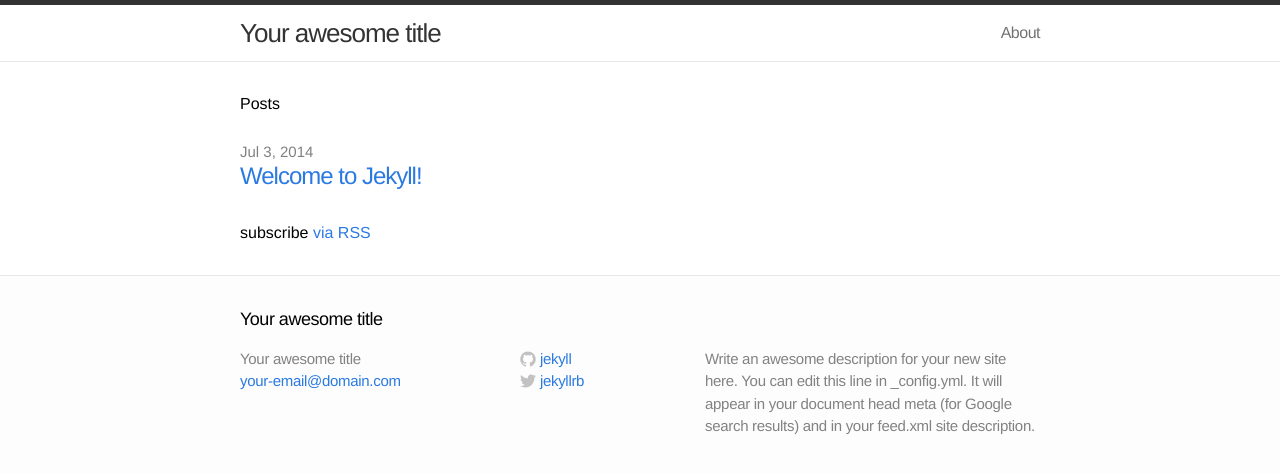
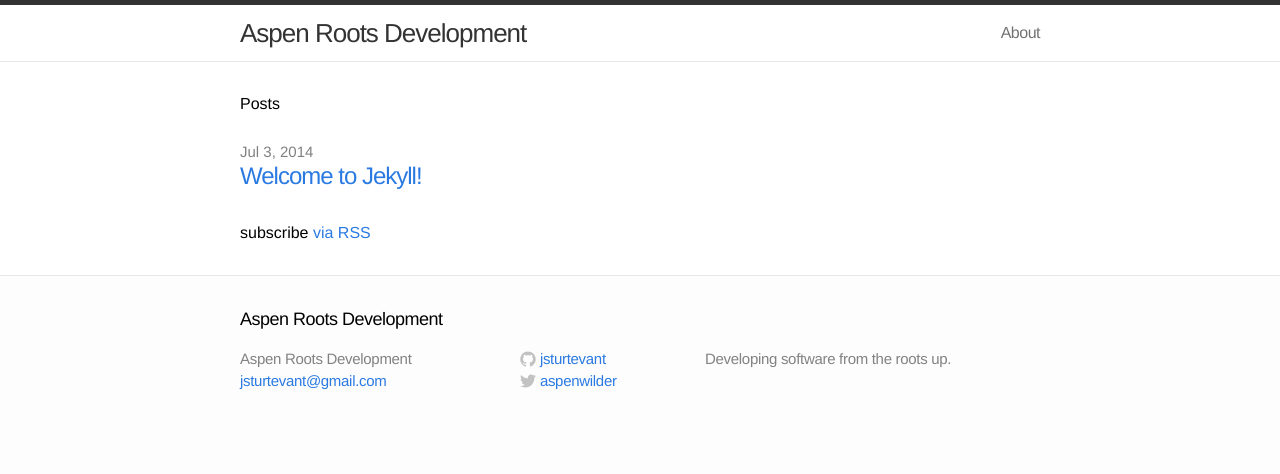
Before and after one commit to jsturtevant/jsturtevant.github.io, a Jekyll site: the page built from index.html, in a window 1280 px wide. Shown: the top 474 px of the page. Built offline with Jekyll 4.4.1, drawn with Linux system fonts in a browser that asks for light colours.

Commit message:
changed some defualts in config

```diff
--- a/_config.yml
+++ b/_config.yml
@@ -1,11 +1,11 @@
 # Site settings
-title: Your awesome title
-email: your-email@domain.com
-description: "Write an awesome description for your new site here. You can edit this line in _config.yml. It will appear in your document head meta (for Google search results) and in your feed.xml site description."
+title: Aspen Roots Development
+email: jsturtevant@gmail.com
+description: "Developing software from the roots up."
 baseurl: ""
 url: "http://yourdomain.com"
-twitter_username: jekyllrb
-github_username:  jekyll
+twitter_username: aspenwilder
+github_username:  jsturtevant
 
 # Build settings
 markdown: kramdown
```
